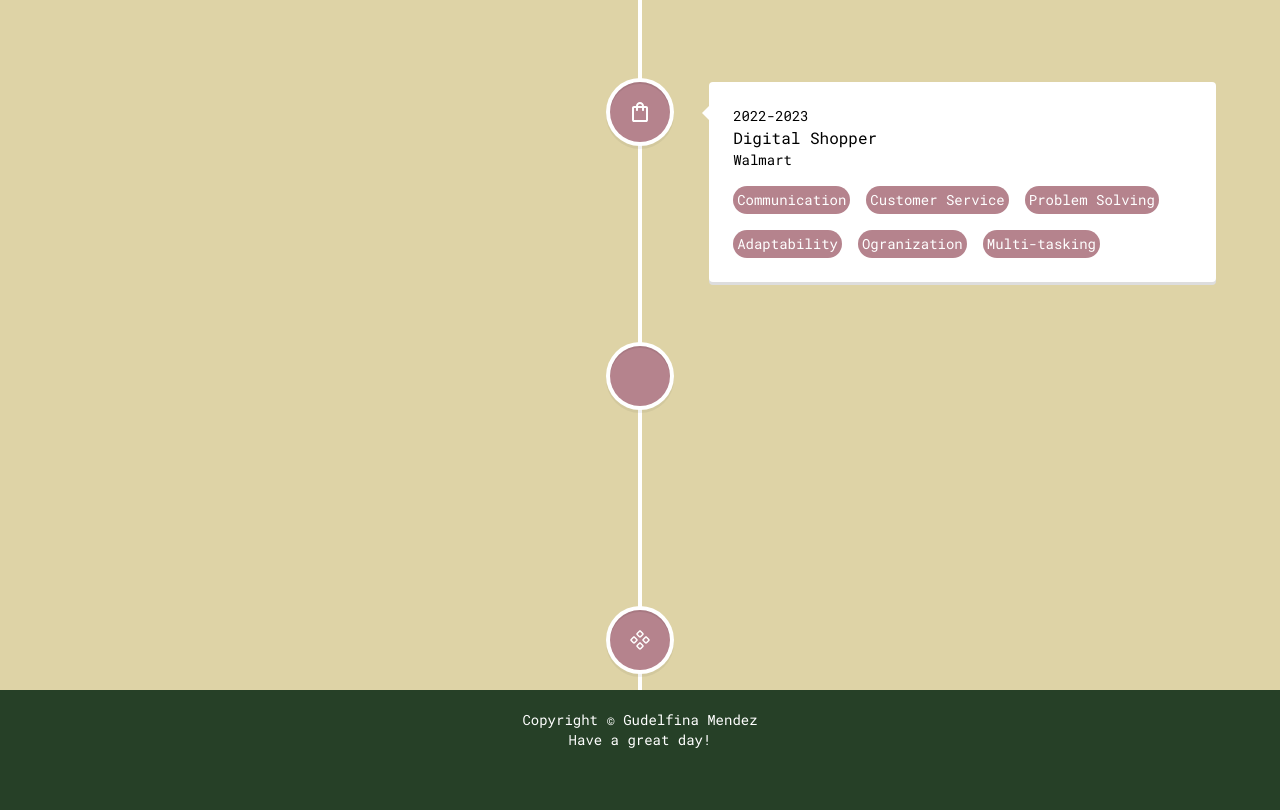
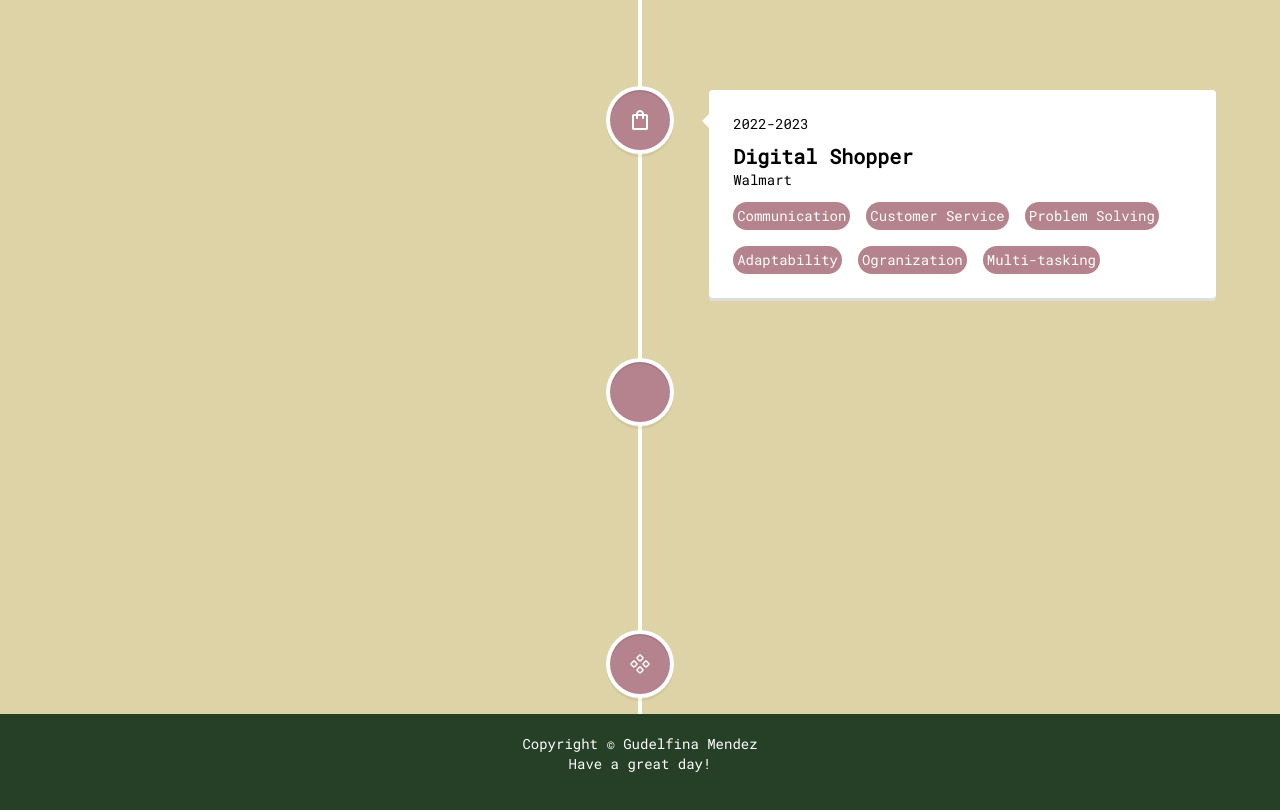
Before and after one commit to Gudelfina/portfolio, a React (Create React App) app: page / in a window 1280 px wide. Shown: the part 2620-3430 px from the top of the page. Built offline with nearby package versions, Linux system fonts and the light colour scheme; some icons are missing.

Commit message:
Clean up code

```diff
--- a/src/components/Experience.js
+++ b/src/components/Experience.js
@@ -75,27 +75,23 @@ const Experience = () => {
                 icon={work.icon}
                 key={i}
               >
-                <h3 className="vertical-timeline-element-style text-left text-black text-sm">
+                <h3 className="timeline-style" id="years">
                   {work.years}
                 </h3>
-                <h1
-                  className="vertical-timeline-element-style text-left text-black"
-                  id="title font-extrabold text-4xlg mt-10"
-                >
+                <h1 className="timeline-style" id="title">
                   {work.title}
                 </h1>
-                <h4 className="vertical-timeline-element-style text-left text-black text-sm mb-4">
+                <h4 className="timeline-style" id="company">
                   {work.company}
                 </h4>
-                <div className="flex flex-wrap gap-4">
+                <div className="timeline-skills">
                   {work.skills.map((skill, index) => (
                     <h5
                       key={index}
-                      className="vertical-timeline-element-style text-left text-white text-sm"
+                      className="timeline-skill"
+                      id="timeline-skill"
                     >
-                      <button className="bg-lightPurple rounded-full p-1">
-                        {skill}
-                      </button>
+                      <button id="timeline-button">{skill}</button>
                     </h5>
                   ))}
                 </div>
--- a/src/components/Intro.js
+++ b/src/components/Intro.js
@@ -1,7 +1,6 @@
 import React from "react";
 
 import "../styles/Intro.css";
-// import girl from "../images/girl.png";
 import robot from "../images/robot.gif";
 
 const Intro = () => {
--- a/src/components/Projects.js
+++ b/src/components/Projects.js
@@ -9,7 +9,6 @@ import car from "../images/car.png";
 
 Modal.setAppElement("body");
 
-const Projects = () => {
 const allProjects = {
   Project1: {
     title: "PlayBoxx",
@@ -35,6 +34,7 @@ const Projects = () => {
   },
 };
 
+const Projects = () => {
   const [modalOpen, setModalOpen] = useState(false);
   const [selectedProject, setSelectedProject] = useState(null);
 
--- a/src/styles/Projects.css
+++ b/src/styles/Projects.css
@@ -1,7 +1,3 @@
-/* .modal-container * {
-  border: 1px solid black;
-} */
-
 .projects {
   @apply mx-auto flex-nowrap flex-row justify-center h-max max-w-6xl py-8 m-9 text-black;
 }
--- a/src/styles/SideNav.css
+++ b/src/styles/SideNav.css
@@ -1,7 +1,3 @@
-/* .sidebar-nav * {
-  border: 1px solid black;
-} */
-
 .sidebar-nav {
   display: flex;
   flex-direction: column;
--- a/src/styles/experience.css
+++ b/src/styles/experience.css
@@ -1,13 +1,33 @@
-/* .experience {
-  @apply mx-auto flex-nowrap flex-row flex max-w-6xl py-8 m-8 text-white;
-
-}
-
-.experience > div {
-  @apply w-full md:w-full;
-} */
-
 .experience-header {
   @apply mb-20 pt-10 text-4xl text-center text-white font-extrabold md:text-5xl lg:text-5xl;
 }
-/* height: 600px; */
+
+.timeline-style {
+  @apply text-left text-black;
+}
+
+#years,
+#company,
+#timeline-skill {
+  @apply text-sm;
+}
+
+#title {
+  @apply font-extrabold text-xl mt-2;
+}
+
+#company {
+  @apply mb-3;
+}
+
+.timeline-skills {
+  @apply flex flex-wrap gap-4;
+}
+
+.timeline-skill {
+  @apply text-left text-white;
+}
+
+#timeline-button {
+  @apply bg-lightPurple rounded-full p-1;
+}
```
Also changed, not shown: src/styles/About.css (+0 -8 lines), src/images/girl.png (deleted). Lines whose indentation alone changed are shown as unchanged.
